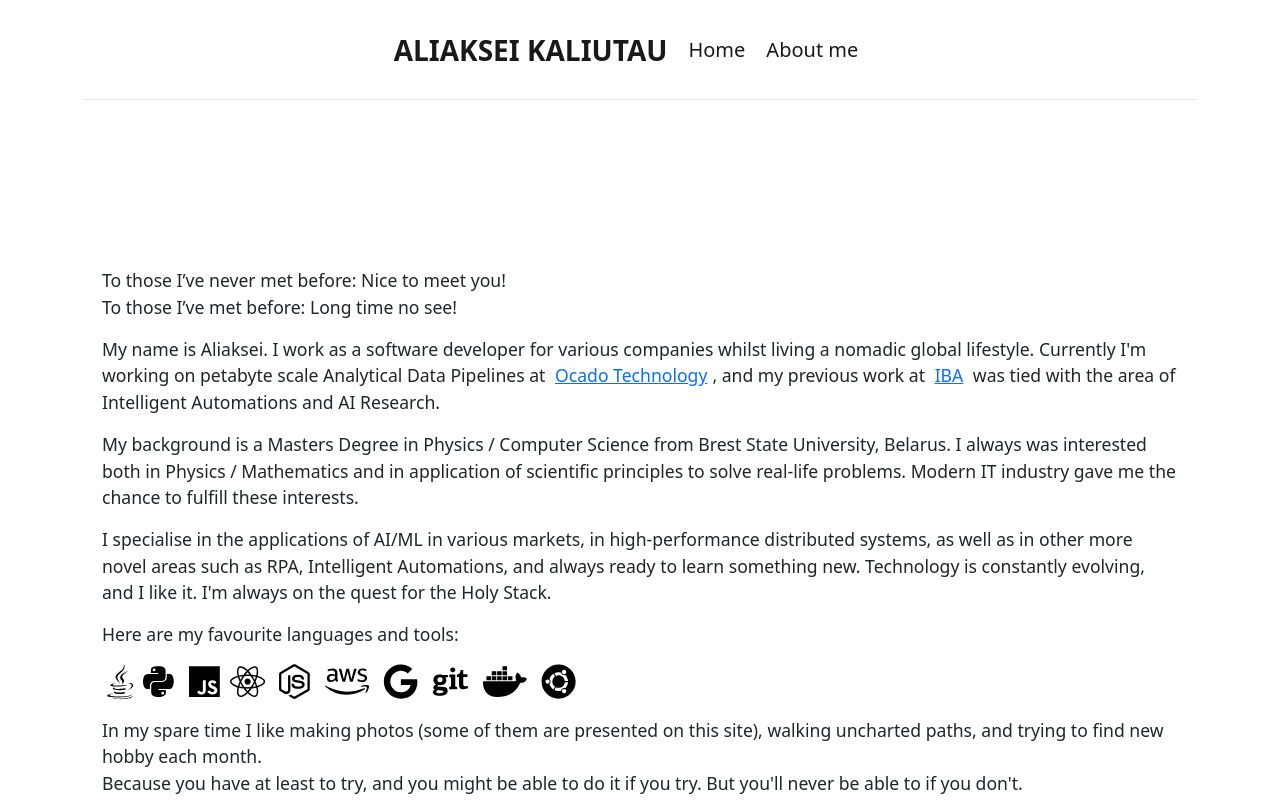
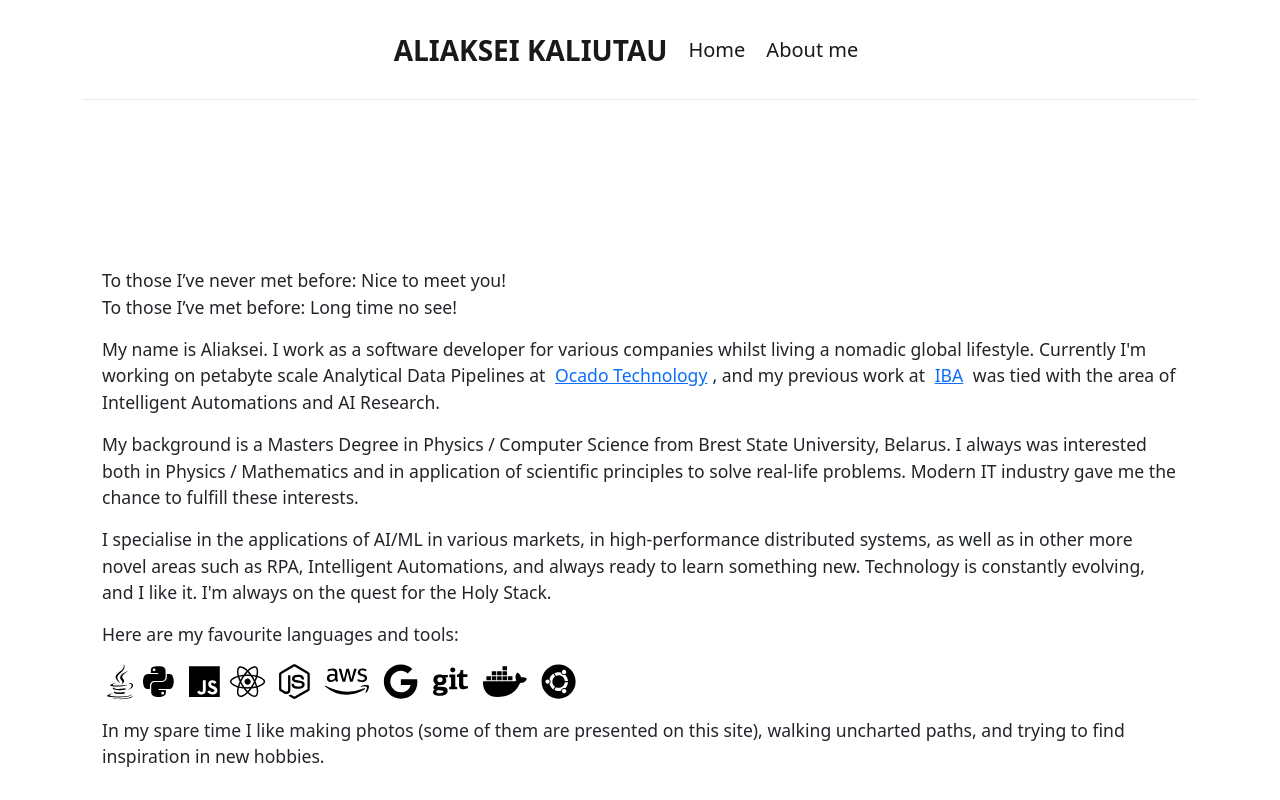
Before and after one commit to akaliutau/nextjs, a Next.js app: page /about in a window 1280 px wide. Shown: the top 800 px of the page. Built offline with nearby package versions, Linux system fonts and the light colour scheme.

Commit message:
updated about page

```diff
--- a/pages/about.js
+++ b/pages/about.js
@@ -97,8 +97,7 @@ export default function AboutPage(prop) {
 				</a>
 			</div>
 			<p/>
-			<div>In my spare time I like making photos (some of them are presented on this site), walking uncharted paths, and trying to find new hobby each month.</div>
-			<div>Because you have at least to try, and you might be able to do it if you try. But you'll never be able to if you don't. </div>
+			<div>In my spare time I like making photos (some of them are presented on this site), walking uncharted paths, and trying to find inspiration in new hobbies.</div>
 			</div>
 			<SocialFollow/>
 		</main>
```
